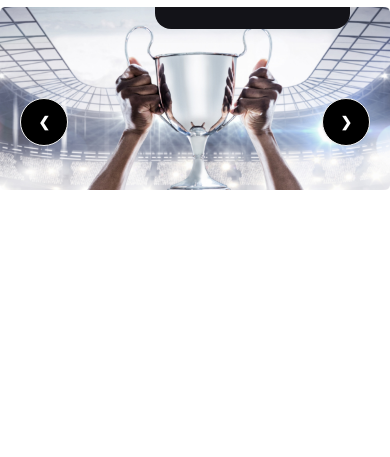
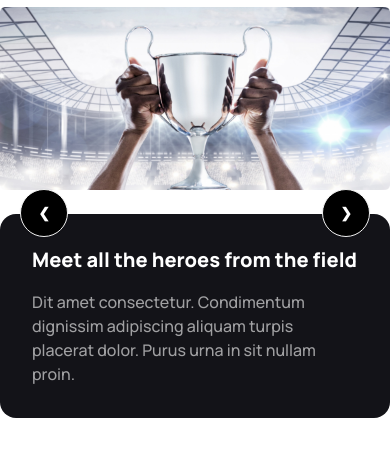
Before and after one commit to AtiqurRahmanAtik/Hero-Assignment-3, a plain HTML site: page index.html in a window 390 px wide. Shown: the part 105-562 px from the top of the page. Drawn offline with nearby package versions, Linux system fonts and the light colour scheme.

Commit message:
after responsive banner section

```diff
--- a/index.html
+++ b/index.html
@@ -111,8 +111,8 @@
                             <img src="./Images/1.png" class="w-full" />
                         </div>
 
-                        <div class="bg-[#131318] rounded-2xl  w-2/4 p-8 absolute bottom-52 right-10 ">
-                            <h2 class="text-2xl font-extrabold text-white">Meet all the heroes from the field</h2>
+                        <div class="bg-[#131318] rounded-2xl mt-6 lg:w-2/4 p-8 lg:absolute bottom-52 right-10 ">
+                            <h2 class="text-xl lg:text-2xl font-extrabold text-white">Meet all the heroes from the field</h2>
                             <p class="text-base font-medium text-[#FFFFFF99] pt-4">Dit amet consectetur. Condimentum dignissim adipiscing aliquam turpis placerat dolor. Purus urna in sit nullam proin. </p>
                         </div>
 
@@ -120,7 +120,7 @@
 
 
                   <div class="absolute flex justify-between transform -translate-y-1/2 left-5 right-5 top-1/2">
-                    <a href="#slide4" class="btn btn-circle bg-black text-white lg:absolute left-3 top-20 hover:bg-sky-700">❮</a>
+                    <a href="#slide4" class="btn btn-circle bg-black text-white  lg:absolute -left-5 top-20 hover:bg-sky-700">❮</a>
 
                     <a href="#slide2" class="btn btn-circle bg-black text-white lg:absolute left-20 top-20 hover:bg-sky-700">❯</a>
                   </div>
```
